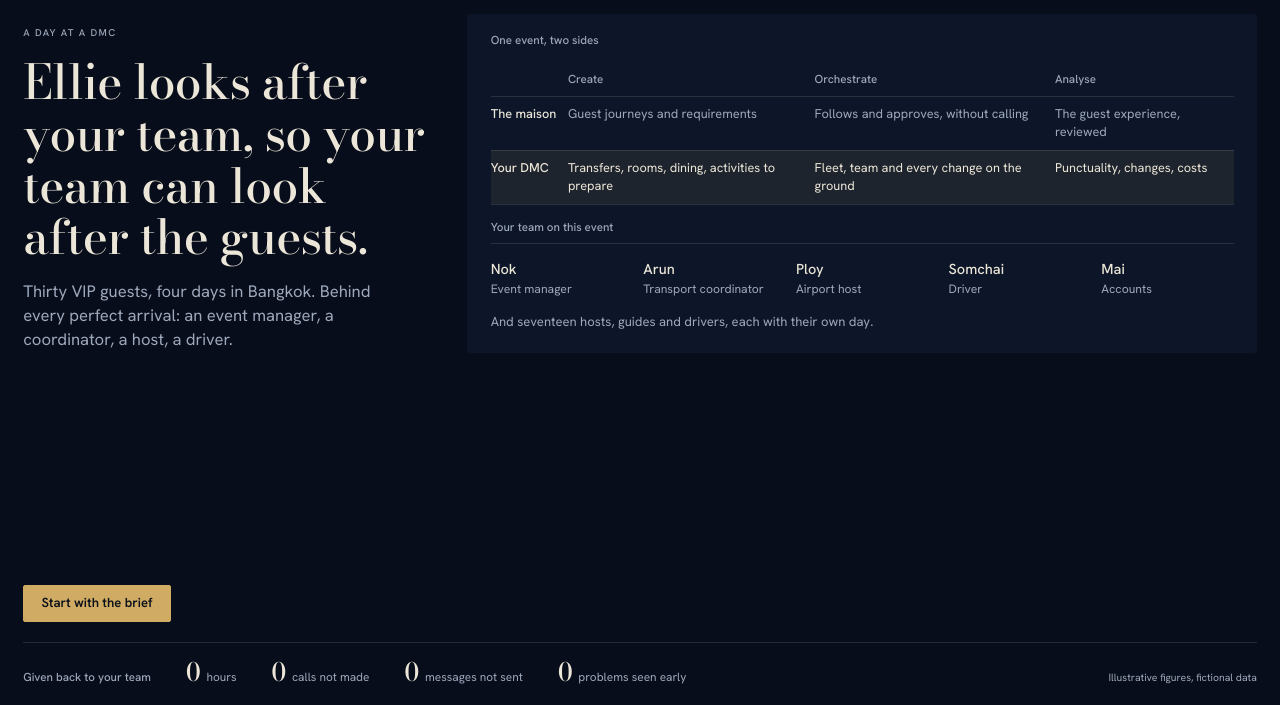
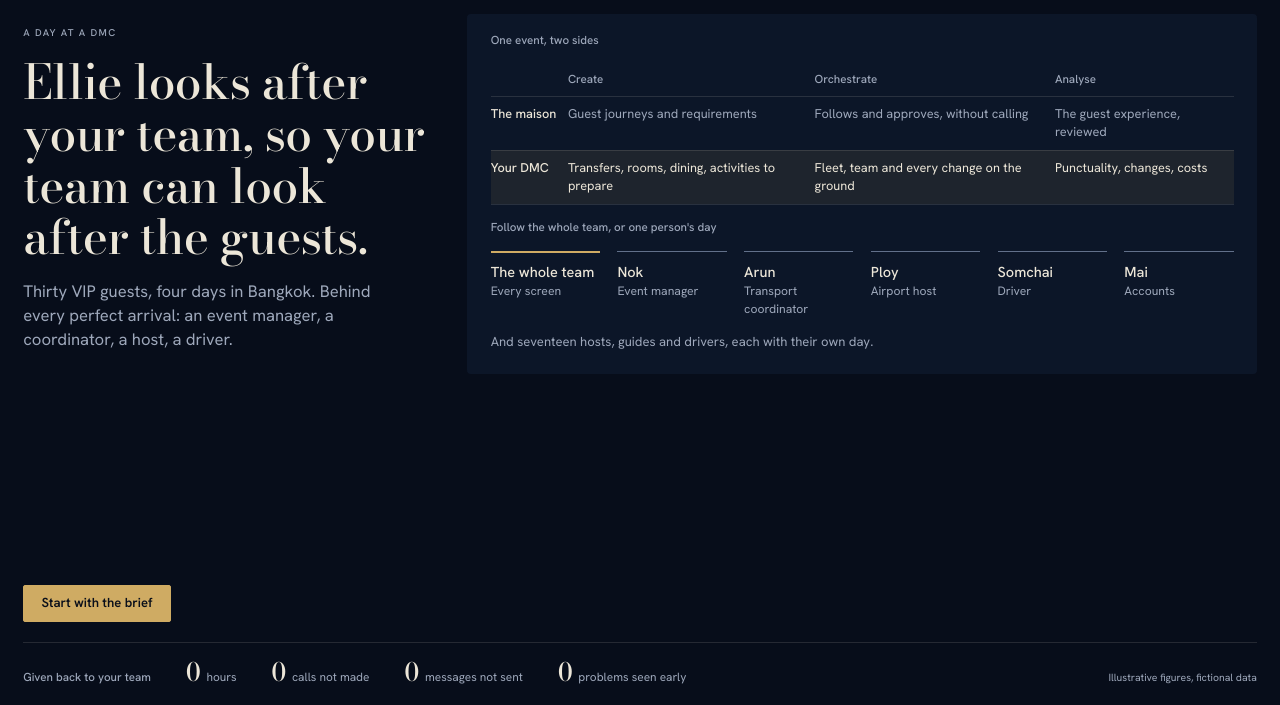
Before and after one commit to charlusminus/ellie-demo, a plain HTML site: page index.html in a window 1280 px wide. Shown: the part 95-800 px from the top of the page. Drawn offline with nearby package versions, Linux system fonts and the light colour scheme.

Commit message:
Démo DMC : retour au début par le logo, choix du profil sur le premier écran
Un clic sur ELLIE (ou la touche Home) ramène au premier écran et remet chaque scène à neuf. Le premier écran propose de suivre toute l'équipe ou une seule personne : la présentation ne garde alors que ses écrans, et le compteur ne compte que sa journée. ?profile= ouvre directement sur un profil.

Co-Authored-By: Claude Fable 5.2 <noreply@anthropic.com>
Claude-Session: https://claude.ai/code/session_01Hi66YZoDYikQRh4nhvW8HF

```diff
--- a/index.html
+++ b/index.html
@@ -216,8 +216,10 @@ td.num, th.num { text-align: right; padding-right: 0; font-family: var(--f-num);
 .frame td:not(:first-child) { color: var(--muted); }
 .frame tr.sel td { color: var(--text); }
 
-.team { display: grid; grid-template-columns: repeat(auto-fit, minmax(8rem, 1fr)); gap: 1.4rem; }
-.team div { display: grid; gap: .1rem; }
+.team { display: grid; grid-template-columns: repeat(auto-fit, minmax(7.5rem, 1fr)); gap: 1.2rem; }
+.team button { display: grid; gap: .1rem; text-align: left; align-content: start; padding: .65rem 0 0; border-top: 1px solid var(--line-strong); }
+.team button[aria-pressed="true"] { border-top: 2px solid var(--accent); padding-top: calc(.65rem - 1px); }
+.mods button[disabled] { opacity: .35; cursor: default; }
 
 /* transport plan */
 .gantt { display: grid; gap: .22rem; }
@@ -371,6 +373,10 @@ td.num, th.num { text-align: right; padding-right: 0; font-family: var(--f-num);
   // The look picker shows on the first screen unless the link already fixes a look, or the viewer hid it.
   try { if (new URLSearchParams(location.search).get("look") || sessionStorage.getItem("ellie-demo-pick-hidden")) S.pickBar = false; } catch (e) {}
   var LOOKS = [["a", "A", "Night blue"], ["b", "B", "Verdigris"], ["c", "C", "Earth and sand"]];
+  // One person's day can be followed on its own: chosen on the first screen, or with ?profile=arun in the link.
+  var PROFILES = [["nok", "Nok", "Event manager"], ["arun", "Arun", "Transport coordinator"], ["ploy", "Ploy", "Airport host"], ["somchai", "Somchai", "Driver"], ["mai", "Mai", "Accounts"]];
+  S.profile = "all";
+  try { var pr = (new URLSearchParams(location.search).get("profile") || "").toLowerCase(); if (PROFILES.some(function (p) { return p[0] === pr; })) S.profile = pr; } catch (e) {}
   try { var saved = JSON.parse(localStorage.getItem("ellie-dmc-picks") || "[]"); if (Array.isArray(saved)) S.picks = saved.slice(0, 9); } catch (e) {}
 
   var st = function (tone, text) { return '<span class="st ' + tone + '">' + text + '</span>'; };
@@ -393,16 +399,19 @@ td.num, th.num { text-align: right; padding-right: 0; font-family: var(--f-num);
           '<div class="tbl"><table class="frame"><thead><tr><th></th><th class="label">Create</th><th class="label">Orchestrate</th><th class="label">Analyse</th></tr></thead><tbody>' +
           rows.map(function (r) { return '<tr data-frame="' + r.k + '" class="' + (S.frame === r.k ? "sel" : "") + '"><td>' + r.who + '</td><td>' + r.c + '</td><td>' + r.o + '</td><td>' + r.a + '</td></tr>'; }).join("") +
           '</tbody></table></div>' +
-          '<div class="sec"><div class="label">Your team on this event</div></div>' +
-          '<div class="team">' +
-          [["Nok", "Event manager"], ["Arun", "Transport coordinator"], ["Ploy", "Airport host"], ["Somchai", "Driver"], ["Mai", "Accounts"]].map(function (p) { return '<div><span class="t">' + p[0] + '</span><span class="s">' + p[1] + '</span></div>'; }).join("") +
+          '<div class="label">Follow the whole team, or one person\'s day</div>' +
+          '<div class="team" role="group" aria-label="Choose a profile">' +
+          [["all", "The whole team", "Every screen"]].concat(PROFILES).map(function (p) { return '<button data-profile="' + p[0] + '" aria-pressed="' + (S.profile === p[0]) + '"><span class="t">' + p[1] + '</span><span class="s">' + p[2] + '</span></button>'; }).join("") +
           '</div>' +
           '<p class="sum">And seventeen hosts, guides and drivers, each with their own day.</p>';
       },
-      wire: function () { $$("[data-frame]").forEach(function (r) { r.onclick = function () { S.frame = r.getAttribute("data-frame"); render(); }; }); }
+      wire: function () {
+        $$("[data-frame]").forEach(function (r) { r.onclick = function () { S.frame = r.getAttribute("data-frame"); render(); }; });
+        $$("[data-profile]").forEach(function (b) { b.onclick = function () { S.profile = b.getAttribute("data-profile"); render(); }; });
+      }
     },
     {
-      id: "brief", mod: "create", status: "today", who: "<b>Nok</b>, event manager",
+      id: "brief", p: "nok", mod: "create", status: "today", who: "<b>Nok</b>, event manager",
       title: "The maison's file and your booking sheet go in as they are.",
       lede: "Ellie reads both, builds the transfers from the flights, and shows what it will create before writing anything.",
       before: "Two days rebuilding one list from thirty e-mail threads.",
@@ -433,7 +442,7 @@ td.num, th.num { text-align: right; padding-right: 0; font-family: var(--f-num);
       wire: function () { var b = $("#impBtn"); if (b) b.onclick = function () { S.imp++; render(); }; }
     },
     {
-      id: "fleet", mod: "create", status: "today", who: "<b>Arun</b>, transport coordinator",
+      id: "fleet", p: "arun", mod: "create", status: "today", who: "<b>Arun</b>, transport coordinator",
       title: "Every car, every transfer, every conflict, before the day.",
       lede: "Each transfer finds its car. Ellie warns on an overlap, a car too small, or a car already promised elsewhere. It warns, it never blocks.",
       before: "A whiteboard and the phone. The double booking shows up at the airport.",
@@ -511,7 +520,7 @@ td.num, th.num { text-align: right; padding-right: 0; font-family: var(--f-num);
       }
     },
     {
-      id: "checklist", mod: "create", status: "today", who: "<b>Ploy</b>, airport host",
+      id: "checklist", p: "ploy", mod: "create", status: "today", who: "<b>Ploy</b>, airport host",
       title: "Each person sees what they have to do today, and nothing else.",
       lede: "The itinerary writes the check-list, with an owner and a time for every task.",
       before: "The run sheet lives in the event manager's head and in forty WhatsApp groups.",
@@ -554,7 +563,7 @@ td.num, th.num { text-align: right; padding-right: 0; font-family: var(--f-num);
       }
     },
     {
-      id: "arrivals", mod: "orchestrate", status: "today", who: "<b>Nok</b>, event manager",
+      id: "arrivals", p: "nok", mod: "orchestrate", status: "today", who: "<b>Nok</b>, event manager",
       title: "The morning starts with what needs attention.",
       lede: "One day at a time, problems first: VVIP arrivals, a bottleneck at the airport, a party nobody meets.",
       before: "Problems are found when a guest is already waiting at arrivals.",
@@ -598,7 +607,7 @@ td.num, th.num { text-align: right; padding-right: 0; font-family: var(--f-num);
       }
     },
     {
-      id: "delay", mod: "orchestrate", status: "soon", who: "<b>Arun</b>, transport coordinator",
+      id: "delay", p: "arun", mod: "orchestrate", status: "soon", who: "<b>Arun</b>, transport coordinator",
       title: "TG 102 lands two hours late. Everyone knows in a minute.",
       lede: "Ellie proposes the new pick-up and a free car, and tells each person what changes for them. A person approves.",
       before: "Twelve calls in twenty minutes, and the restaurant hears about it last.",
@@ -620,7 +629,7 @@ td.num, th.num { text-align: right; padding-right: 0; font-family: var(--f-num);
       wire: function () { var b = $("#delayBtn"); if (b) b.onclick = function () { S.delay++; render(); }; }
     },
     {
-      id: "driver", mod: "orchestrate", status: "soon", who: "<b>Somchai</b>, driver, S-01",
+      id: "driver", p: "somchai", mod: "orchestrate", status: "soon", who: "<b>Somchai</b>, driver, S-01",
       title: "Your drivers get their ride. Arun sees every car.",
       lede: "A status is one tap. With location on, a late car is seen before anyone has to call.",
       privacy: "Location is the driver's choice, during rides only, seen by the coordinator only, deleted after the event.",
@@ -688,7 +697,7 @@ td.num, th.num { text-align: right; padding-right: 0; font-family: var(--f-num);
       }
     },
     {
-      id: "review", mod: "analyse", status: "soon", who: "<b>Mai</b>, accounts",
+      id: "review", p: "mai", mod: "analyse", status: "soon", who: "<b>Mai</b>, accounts",
       title: "After the event, the review writes itself.",
       lede: "Every transfer and change was recorded as it happened. Costs land per guest and per market.",
       before: "A week rebuilding what happened. The recharge leaves a month later.",
@@ -751,21 +760,24 @@ td.num, th.num { text-align: right; padding-right: 0; font-family: var(--f-num);
   var MODS = [["create", "Create"], ["orchestrate", "Orchestrate"], ["analyse", "Analyse"]];
 
   // ------------------------------------------------------------ render
+  // The screens of the presentation: all of them, or the first, one person's screens and the last.
+  function seq() { var out = []; SCENES.forEach(function (s, i) { if (!s.p || S.profile === "all" || s.p === S.profile) out.push(i); }); return out; }
   function impactUpTo(i) {
     var t = { hours: 0, messages: 0, calls: 0, caught: 0 };
-    for (var k = 0; k <= i; k++) { var m = SCENES[k].impact; if (m) for (var x in t) t[x] += m[x]; }
+    seq().forEach(function (k) { var m = SCENES[k].impact; if (k <= i && m) for (var x in t) t[x] += m[x]; });
     return t;
   }
   function render() {
-    var sc = SCENES[S.i], imp = impactUpTo(S.i);
+    var sc = SCENES[S.i], imp = impactUpTo(S.i), q = seq(), pos = q.indexOf(S.i);
+    var who = PROFILES.filter(function (p) { return p[0] === S.profile; })[0];
     var html = '' +
       '<div class="top">' +
       (S.i === 0 && S.pickBar ? '<div class="pick" role="group" aria-label="Choose a look"><span class="q">Three looks for this demo. Which one do you prefer?</span><span class="looks">' + LOOKS.map(function (l) { return '<button data-look="' + l[0] + '" aria-pressed="' + (S.look === l[0]) + '">' + l[1] + '. ' + l[2] + '</button>'; }).join("") + '</span><span class="hint"><span>Keys 1, 2, 3 switch at any time</span><button class="link" id="pickHide">Hide</button></span></div>' : '') +
       '<header class="hdr">' +
-        '<div><span class="brand">ELLIE</span><span class="evt">Private Viewing Bangkok, with ' + esc(DMC) + '</span></div>' +
+        '<div><button class="brand" id="homeBtn" title="Back to the start">ELLIE</button><span class="evt">Private Viewing Bangkok, with ' + esc(DMC) + '</span></div>' +
         '<nav class="mods" aria-label="Modules">' + MODS.map(function (m) {
-          var first = SCENES.findIndex(function (s) { return s.mod === m[0]; });
-          return '<button class="label" data-mod="' + first + '" aria-current="' + (sc.mod === m[0]) + '">' + m[1] + '</button>';
+          var first = q.filter(function (k) { return SCENES[k].mod === m[0]; })[0];
+          return '<button class="label" ' + (first === undefined ? 'disabled' : 'data-mod="' + first + '"') + ' aria-current="' + (sc.mod === m[0]) + '">' + m[1] + '</button>';
         }).join("") + '</nav>' +
         '<div class="tools">' +
           '<button id="themeBtn" title="Switch theme (T)">' + (S.theme === "dark" ? "Light" : "Dark") + '</button><button id="notesBtn" aria-pressed="' + S.notes + '" title="Presenter notes (N)">Notes</button><button id="fsBtn" title="Full screen (F)">Full screen</button></div>' +
@@ -777,15 +789,15 @@ td.num, th.num { text-align: right; padding-right: 0; font-family: var(--f-num);
           '<p class="lede">' + sc.lede + '</p>' +
           (sc.privacy ? '<p class="priv">' + sc.privacy + '</p>' : '') +
           (sc.before ? '<dl class="ba"><div><dt class="label">Today</dt><dd>' + sc.before + '</dd></div><div class="after"><dt class="label">With Ellie</dt><dd>' + sc.after + '</dd></div></dl>' : '') +
-          (S.notes ? '<div class="notes">' + (sc.notes.say ? '<span><b>Say.</b> ' + sc.notes.say + '</span>' : '') + (sc.notes.live ? '<span><b>Show it live in Ellie.</b> ' + sc.notes.live + '</span>' : (sc.status === "soon" ? '<span><b>Not in Ellie yet.</b> Present it as a proposal to design together.</span>' : '')) + (sc.notes.ask ? '<span><b>Ask.</b> ' + sc.notes.ask + '</span>' : '') + '<span>Keys: arrows to move, N notes, T theme, 1 2 3 looks, F full screen.</span></div>' : '') +
-          '<div class="nav">' + (S.i > 0 ? '<button class="btn" id="prev">Back</button>' : '') + (S.i < SCENES.length - 1 ? '<button class="btn primary" id="next">' + (S.i === 0 ? "Start with the brief" : "Next") + '</button>' : '') + '</div>' +
+          (S.notes ? '<div class="notes">' + (sc.notes.say ? '<span><b>Say.</b> ' + sc.notes.say + '</span>' : '') + (sc.notes.live ? '<span><b>Show it live in Ellie.</b> ' + sc.notes.live + '</span>' : (sc.status === "soon" ? '<span><b>Not in Ellie yet.</b> Present it as a proposal to design together.</span>' : '')) + (sc.notes.ask ? '<span><b>Ask.</b> ' + sc.notes.ask + '</span>' : '') + '<span>Keys: arrows to move, N notes, T theme, 1 2 3 looks, F full screen. Click ELLIE to start over.</span></div>' : '') +
+          '<div class="nav">' + (pos > 0 ? '<button class="btn" id="prev">Back</button>' : '') + (pos < q.length - 1 ? '<button class="btn primary" id="next">' + (S.i === 0 ? (who ? "Follow " + who[1] : "Start with the brief") : "Next") + '</button>' : '') + '</div>' +
         '</section>' +
         '<section class="screen" aria-label="Ellie screen">' +
           '<div class="bar"><span class="label">' + sc.where + '</span>' + (sc.status === "today" ? '<span class="state st ok">In Ellie today</span>' : sc.status === "soon" ? '<span class="state st soon">In co-design</span>' : '') + '</div>' +
           '<div class="sbody" id="sbody">' + sc.screen() + '</div>' +
         '</section>' +
       '</div>' +
-      '<div class="meter" role="status" aria-label="Given back to your team so far"><span class="label">Given back to your team</span><span><b>' + imp.hours + '</b><span class="u">hours</span></span><span><b>' + imp.calls + '</b><span class="u">calls not made</span></span><span><b>' + imp.messages + '</b><span class="u">messages not sent</span></span><span><b>' + imp.caught + '</b><span class="u">problems seen early</span></span><span class="ill">Illustrative figures, fictional data</span></div>';
+      '<div class="meter" role="status" aria-label="Given back to your team so far"><span class="label">' + (who ? "Given back in " + who[1] + "'s day" : "Given back to your team") + '</span><span><b>' + imp.hours + '</b><span class="u">hours</span></span><span><b>' + imp.calls + '</b><span class="u">calls not made</span></span><span><b>' + imp.messages + '</b><span class="u">messages not sent</span></span><span><b>' + imp.caught + '</b><span class="u">problems seen early</span></span><span class="ill">Illustrative figures, fictional data</span></div>';
     var sb = $("#sbody"), keep = sb ? sb.scrollTop : 0, same = render.last === S.i;
     $("#app").innerHTML = html;
     if (same) $("#sbody").scrollTop = keep;
@@ -794,8 +806,9 @@ td.num, th.num { text-align: right; padding-right: 0; font-family: var(--f-num);
   }
   function wire(sc) {
     var on = function (id, fn) { var e = document.getElementById(id); if (e) e.onclick = fn; };
-    on("prev", function () { go(S.i - 1); });
-    on("next", function () { go(S.i + 1); });
+    on("prev", function () { step(-1); });
+    on("next", function () { step(1); });
+    on("homeBtn", restart);
     on("notesBtn", function () { S.notes = !S.notes; render(); });
     on("themeBtn", toggleTheme);
     on("fsBtn", toggleFs);
@@ -807,6 +820,15 @@ td.num, th.num { text-align: right; padding-right: 0; font-family: var(--f-num);
   function setLook(l) { S.look = l; root.setAttribute("data-look", l); try { localStorage.setItem("ellie-demo-look", l); } catch (e) {} render(); }
   function toggleTheme() { S.theme = S.theme === "dark" ? "light" : "dark"; root.setAttribute("data-theme", S.theme); try { localStorage.setItem("ellie-demo-theme", S.theme); } catch (e) {} render(); }
   function toggleFs() { try { if (!document.fullscreenElement) root.requestFullscreen(); else document.exitFullscreen(); } catch (e) {} }
+  function step(d) { var q = seq(), k = Math.max(0, q.indexOf(S.i)); go(q[Math.max(0, Math.min(q.length - 1, k + d))]); }
+  // Back to the first screen with every scene as new. The look, the theme, the profile and the co-design priorities are kept.
+  function restart() {
+    S.imp = 0; S.transfers = JSON.parse(JSON.stringify(TRANSFERS0)); S.pick = null; S.lastAssign = null; S.freeAt = "16:00";
+    S.owner = "all"; S.tasksDone = {}; S.signal = "all"; S.reasons = {}; S.blocking = null;
+    S.cards = { AU01: "confirmed", ES01: "confirmed", CN01: "confirmed", SG01: "confirmed", JP01: "confirmed", TH01: "progress", HK01: "progress", KR01: "todo", AE01: "todo" };
+    S.delay = 0; S.drv = 0; S.drvAlert = 0; S.drvNight = false; S.loc = false; S.choice = null; S.tab = "transport";
+    go(0);
+  }
   function go(i) {
     S.i = Math.max(0, Math.min(SCENES.length - 1, i));
     var id = SCENES[S.i].id;
@@ -818,17 +840,18 @@ td.num, th.num { text-align: right; padding-right: 0; font-family: var(--f-num);
     var id = (location.hash || "").replace("#", "");
     var k = SCENES.findIndex(function (s) { return s.id === id; });
     S.i = k >= 0 ? k : 0;
+    if (seq().indexOf(S.i) < 0) S.profile = "all";
     render();
   }
   document.addEventListener("keydown", function (e) {
     if (e.target && /input|textarea|select/i.test(e.target.tagName)) return;
-    if (e.key === "ArrowRight" || e.key === "PageDown") go(S.i + 1);
-    else if (e.key === "ArrowLeft" || e.key === "PageUp") go(S.i - 1);
+    if (e.key === "ArrowRight" || e.key === "PageDown") step(1);
+    else if (e.key === "ArrowLeft" || e.key === "PageUp") step(-1);
     else if (e.key === "n" || e.key === "N") { S.notes = !S.notes; render(); }
     else if (e.key === "f" || e.key === "F") toggleFs();
     else if (e.key === "t" || e.key === "T") toggleTheme();
     else if (e.key === "1" || e.key === "2" || e.key === "3") setLook(["a", "b", "c"][+e.key - 1]);
-    else if (e.key === "Home") go(0);
+    else if (e.key === "Home") restart();
   });
   window.addEventListener("hashchange", fromHash);
   fromHash();
```
Also changed, not shown: 1 other file.
